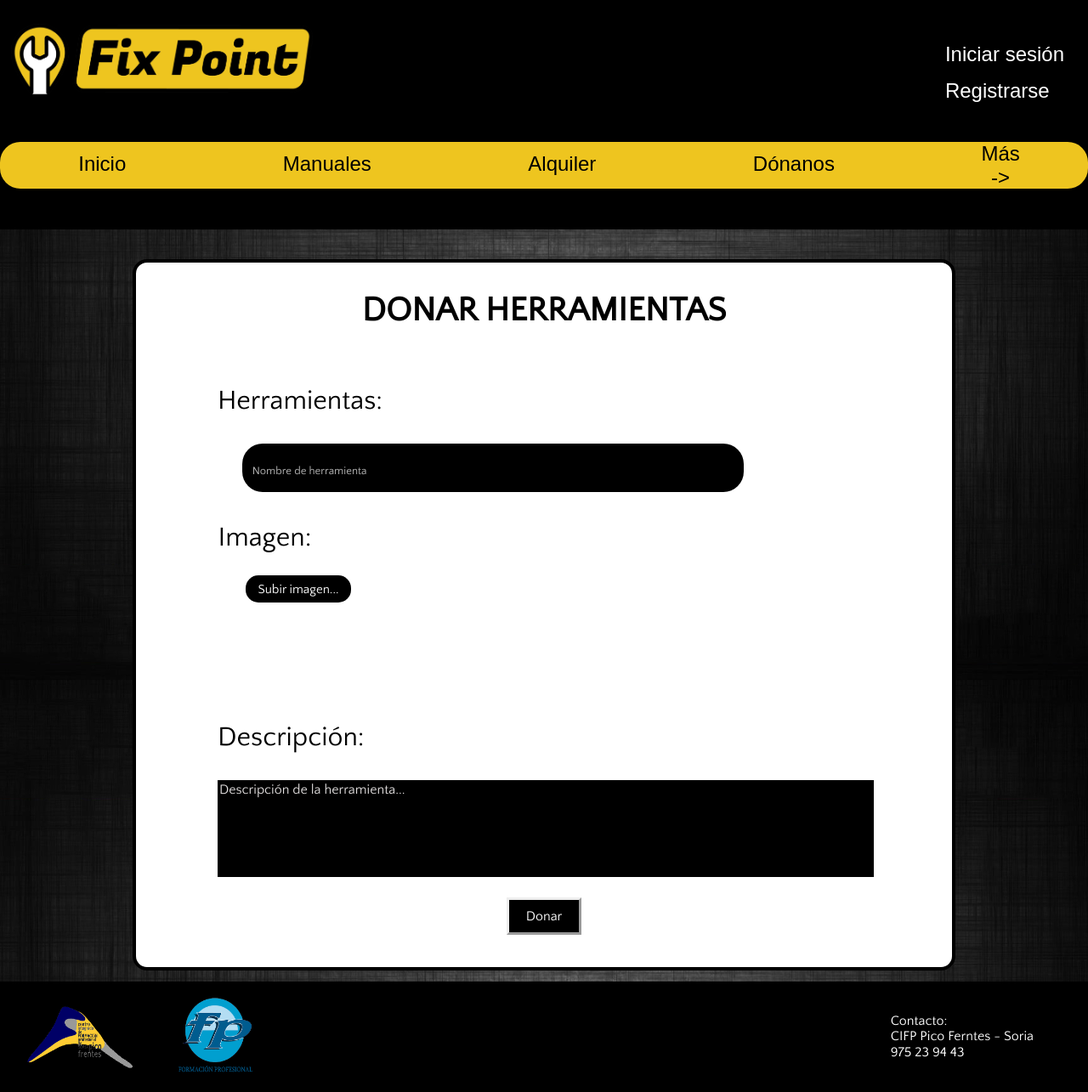
After one commit to MikelUrruti/Grupo1Reto1, a PHP site: page /donar.php?cerrado=1 in a window 1280 px wide. The commit adds this page. Shown: the whole page at 85% size. Run offline with PHP 8.4, Linux system fonts and the light colour scheme; some web fonts are replaced.

Commit message:
Cambios varios
·Donar esta acabado, solo falta lo que se quiera hacer con php
·Se ha vuelto a poner la animacion de hacer focus a los formularios en el general
·El nav ahora puede acceder a la nueva pestaña

```diff
--- a/html/css/donar.css
+++ b/html/css/donar.css
@@ -22,7 +22,7 @@ form div{
 
 /*Estilo de la caja del nombre de las herramientas*/
 #nombre p{
-    padding-right: 5%;
+    margin-left: 7%;
 }
 
 #nombre [type=text]{
@@ -31,6 +31,7 @@ form div{
     padding-top: 0.35%;
     padding-bottom: 0.35%;
     padding-left: 0.5em;
+    margin-left: 5%;
 }
 
 #nombre [type=text]::placeholder{
@@ -39,6 +40,10 @@ form div{
 /*Fin nombre herramientas*/
 
 /*Estilo de la caja para subir imagenes*/
+#titBot>p{
+    margin-left: 3%;
+}
+
 #imagen label{
     background-color: black;
     color: white;
@@ -46,6 +51,7 @@ form div{
     border-radius: 1em;
     width: 7em;
     font-size: 15px;
+    margin-left: 2%;
     cursor: pointer;
     z-index: 0;
     transition: 0.5s;
@@ -62,11 +68,17 @@ form div{
 }
 
 #imgVision{
-    margin-top: 50px;
+    margin: 40px 20px 0px 20px;
+    height: auto;
+    width: 80%;
 }
 /*Fin imagenes*/
 
 /*Estilo del campo de texto de descripcion*/
+#desc>p{
+    margin-left: 7%;
+}
+
 textarea{
     /*Estilo para que el campo de texto no se pueda hacer mas grande*/
     width: 70%;
@@ -75,6 +87,9 @@ textarea{
     background-color: black;
     border: none;
     transition: 0.5s;
+    margin-left: 40px;
+    color: #EEC51F;
+    margin-bottom: 5%;
 }
 
 textarea::placeholder{
@@ -105,3 +120,161 @@ textarea:focus{
     margin: 0% auto 0% auto;
 }
 /*Fin del boton*/
+
+/*Contenedor de las cajas de formulario*/
+#contenedor {
+    display: grid;
+    grid-template-columns: 1fr;
+    grid-template-rows: 0.2fr 1fr 0.5fr;
+    grid-auto-columns: 1fr;
+    grid-auto-rows: 1fr;
+    gap: 0px 0px;
+    grid-auto-flow: column;
+    grid-template-areas:
+    "nombre"
+    "imagen"
+    "desc";
+}
+
+#nombre {
+    grid-area: nombre;
+}
+
+#imagen {
+    display: grid;
+    grid-template-columns: 1fr;
+    grid-template-rows: 1fr;
+    gap: 0px 0px;
+    grid-auto-flow: column;
+    grid-template-areas:
+    "textBot"
+    "imgpos";
+    grid-area: imagen;
+}
+
+#titBot {
+    grid-area: textBot;
+}
+
+#imgDonde {
+    grid-area: imgpos;
+}
+
+#desc {
+    grid-area: desc;
+}
+/*Fin cajas formulario*/
+
+/*
+
+ESTILO DE TABLET
+
+*/
+@media screen and (min-width: 480px) {
+    /*Contenedor de las cajas de formulario*/
+    #contenedor {
+        grid-template-columns: 1fr 1fr;
+        grid-template-rows: 0.5fr 1fr 0.5fr;
+        grid-template-areas:
+        "nombre nombre"
+        "imagen imagen"
+        "desc desc";
+    }
+
+    #imagen {
+        grid-template-columns: 0.7fr 1.3fr;
+        grid-template-areas:
+        "textBot imgpos";
+    }
+    /*Fin cajas formulario*/
+
+    /*Estilo del campo de texto*/
+    #nombre p{
+        margin-left: 10%;
+    }
+
+    #nombre [type=text]{
+        margin-left: 13%;
+        width: 60%;
+    }
+    /*Fin campo texto*/
+
+    /*Estilo de la caja para subir imagenes*/
+    #titBot>p{
+        margin-left: 25%;
+    }
+
+    #imagen label{
+        padding: 0.5em 1em;
+        margin-left: 20%;
+    }
+
+    #imgVision{
+        margin: 5% 5% 5% 0%;
+        height: auto;
+        width: 80%;
+    }
+    /*Fin imagenes*/
+
+    /*Estilo del campo de texto de descripcion*/
+    #desc>p{
+        margin-left: 10%;
+    }
+
+    #desc>textarea{
+        width: 80%;
+        margin: 0% 10% 2% 10%;
+    }
+    /*Fin descripcion*/
+}
+
+/*
+
+ESTILO DE ORDENADOR
+
+*/
+@media screen and (min-width: 1025px) {
+    /*Estilo de los titulos de cada campo*/
+    p{
+        font-size: 2em;
+    }
+    /*Fin titulos*/
+
+    /*Estilo del campo de texto*/
+
+    #nombre [type=text]{
+        margin-left: 13%;
+        width: 60%;
+        height: 50px;
+        font-size: 1.5em;
+    }
+    /*Fin campo texto*/
+
+    /*Estilo de la caja para subir imagenes*/
+    #titBot>p{
+        margin-left: 25%;
+    }
+
+    #imagen label{
+        padding: 0.5em 1em;
+        margin-left: 35%;
+    }
+
+    #imgVision{
+        margin: 2% 2% 2% 0%;
+        height: auto;
+        width: 50%;
+    }
+    /*Fin imagenes*/
+
+    /*Estilo del campo de texto de descripcion*/
+    #desc>p{
+        margin-left: 10%;
+    }
+
+    #desc>textarea{
+        width: 80%;
+        margin: 0% 10% 2% 10%;
+    }
+    /*Fin descripcion*/
+}
--- a/html/css/style.css
+++ b/html/css/style.css
@@ -240,6 +240,19 @@ form{
   cursor: pointer;
 }
 /*Fin boton*/
+
+/*Estilo de la animacion de los formularios*/
+.textoForm:focus{
+  outline: none;
+  background-color: grey;
+  text-shadow: -0.5px 0.5px 0 black,
+      0.3px 0.8px 0 black,
+      0px -0.8px 0 black,
+      1px 0.8px 0 black,
+      0.7px -0.6px 0 black,
+      -0.8px -0.5px 0 black;
+}
+/*Fin animacion formulario*/
 /*
 Fin formularios
 */
--- /dev/null
+++ b/html/donar.php
@@ -0,0 +1,79 @@
+<!DOCTYPE html>
+<html lang="en">
+
+<head>
+    <meta charset="UTF-8">
+    <meta http-equiv="X-UA-Compatible" content="IE=edge">
+    <meta name="viewport" content="width=device-width, initial-scale=1.0">
+    <title>Donar - Fix Point</title>
+    <!--Favicon de las paginas-->
+    <link rel="shortcut icon" href="img/Logo Header.png" />
+    <!--Estilos-->
+    <link rel="stylesheet" href="css/style.css">
+    <link rel="stylesheet" href="css/normalizar.css" />
+    <link rel="stylesheet" href="css/cssFooter.css" />
+    <link rel="stylesheet" href="css/cssNav.css" />
+    <link rel="stylesheet" href="css/donar.css" />
+</head>
+
+<body id="index">
+<?php
+        include("plantillas/indexNav.php")
+    ?>
+
+    <form>
+        <h2 class="tituloForm">
+            DONAR HERRAMIENTAS
+        </h2>
+
+        <article id="contenedor">
+            <section id="nombre">
+                <p>
+                    Herramientas:
+                </p>
+                <input class="textoForm" placeholder="Nombre de herramienta" type="text" />
+            </section>
+
+            <section id="imagen">
+                <div id="titBot">
+                    <p>
+                        Imagen:
+                    </p>
+                    <input id="subirImg" type="file" name="image" onchange="cargarImg(event)" />
+                    <!--Para dar estilo al boton de file-->
+                    <label for="subirImg">Subir imagen...</label>
+                </div>
+
+                <div id="imgDonde">
+                    <!--Imagen en la que se va a visualizar la imagen a subir-->
+                    <img id="imgVision" />
+                </div>
+
+                <!--Script que guarda el url de la imagen seleccionada y se lo pasa a la imagen anterior para poder verla-->
+                <script>
+                    var cargarImg = function (event) {
+                        var imagen = document.getElementById('imgVision');
+                        imagen.src = URL.createObjectURL(event.target.files[0]);
+                    };
+                </script>
+            </section>
+
+            <section id="desc">
+                <p>
+                    Descripción:
+                </p>
+                <textarea placeholder="Descripción de la herramienta..."></textarea>
+            </section>
+        </article>
+        </div>
+
+        <div id="posbot">
+            <input class="boton" type="submit" value="Donar" />
+        </div>
+    </form>
+    <?php
+        include ("plantillas/indexFooter.html");
+    ?>
+</body>
+
+</html>
--- a/html/login.php
+++ b/html/login.php
@@ -27,9 +27,9 @@
 </head>
 
 <body>
-    <!--Lo que hay que poner para incluir una pagina:
-    <?php include("../plantillas/indexNav.php"); ?>
-    -->
+    <!--Lo que hay que poner para incluir una pagina:-->
+    <?php include("./plantillas/indexNav.php"); ?>
+
     <form action="controladores/verificarLogin.php" method="post">
         <h2 id="titulo_Log">
             Inicio de sesión
--- a/html/plantillas/indexNav.php
+++ b/html/plantillas/indexNav.php
@@ -46,7 +46,7 @@
             <a href="index.php">Inicio</a>
             <a href="Manuales_lista.php">Manuales</a>
             <a href="#">Alquiler</a>
-            <a href="donar.html">Dónanos</a>
+            <a href="donar.php">Dónanos</a>
             <a class="oculto" href="conocenos.php">Sobre nosotros</a>
             <a class="oculto" href="contacto.php">Contacto</a>
             <div id="masTit" href="#">
```
Also changed, not shown: html/donar.html (deleted, +0 -131 lines).
